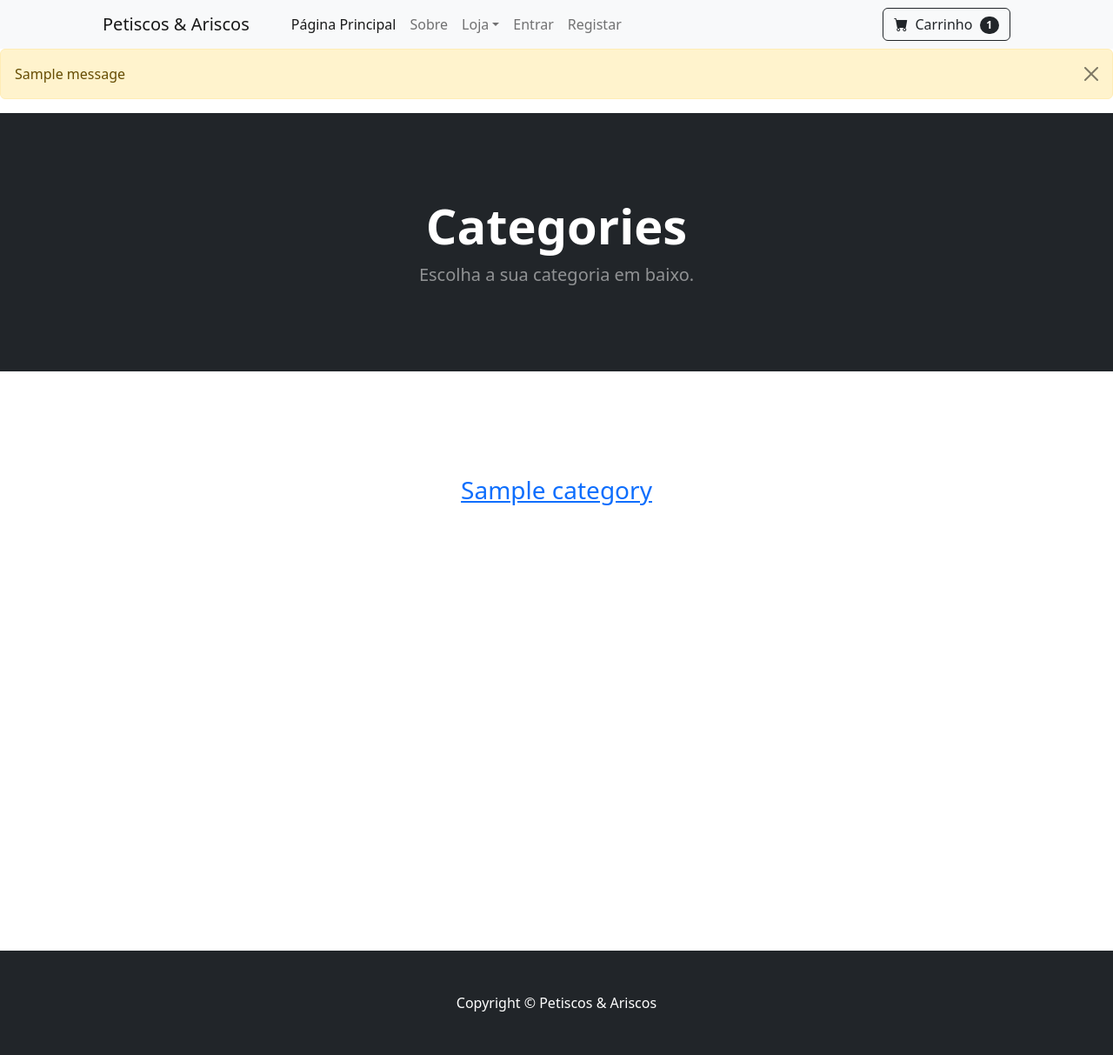
After one commit to godbernaz/petiscos_django, a Django app: template petiscos-web/webecom/mystore/templates/category_summary.html in a window 1280 px wide. The commit adds this page. Shown: the whole page at 87% size. Run offline with Django 3.2, Linux system fonts and the light colour scheme; the template is opened without the code that fills it: most values are stand-ins (such as "Sample title", 1, 10 or a date in 2020); one stand-in notice (Sample message) is shown; some libraries are stand-ins or nearby versions.

Commit message:
All categories page added, delete button in cart added, total price is working even with sales prices

```diff
--- /dev/null
+++ b/petiscos-web/webecom/mystore/templates/category_summary.html
@@ -0,0 +1,31 @@
+{% extends 'base.html' %}
+{% block content %}
+
+        <header class="bg-dark py-5">
+            <div class="container px-4 px-lg-5 my-5">
+                <div class="text-center text-white">
+                    <h1 class="display-4 fw-bolder">Categories</h1>
+                    <p class="lead fw-normal text-white-50 mb-0">Escolha a sua categoria em baixo.</p>
+                </div>
+            </div>
+        </header>
+
+        <div class="container">
+            <div class="row">
+                <center>
+                    <div class="col-8">
+                        <br/><br/><br/><br/>
+                        {% for category in categories %}
+                        <br/>
+                        <h3><a href="{% url 'category' category %}">{{ category }}</a></h3>
+
+                        {% endfor %}
+
+                        <br/><br/><br/><br/><br/><br/><br/><br/><br/><br/><br/><br/><br/><br/><br/><br/><br/><br/><br/><br/><br/>
+                    </div>
+                </center>
+            </div>
+        </div>
+
+
+{% endblock %}
--- a/petiscos-web/webecom/mystore/templates/navbar.html
+++ b/petiscos-web/webecom/mystore/templates/navbar.html
@@ -12,7 +12,7 @@
                 <li class="nav-item dropdown">
                     <a class="nav-link dropdown-toggle" id="navbarDropdown" href="#" role="button" data-bs-toggle="dropdown" aria-expanded="false">Loja</a>
                     <ul class="dropdown-menu" aria-labelledby="navbarDropdown">
-                        <li><a class="dropdown-item" href="{% url 'home' %}">Saldos</a></li>
+                        <li><a class="dropdown-item" href="{% url 'category_summary' %}">Todos os Produtos</a></li>
                         <li><hr class="dropdown-divider" /></li>
                         <li><a class="dropdown-item" href="{% url 'category' 'Entradas' %}">Entradas</a></li>
                         <li><a class="dropdown-item" href="{% url 'category' 'Carnes' %}">Carnes</a></li>
--- a/petiscos-web/webecom/mystore/urls.py
+++ b/petiscos-web/webecom/mystore/urls.py
@@ -9,4 +9,5 @@ urlpatterns = [
     path('register/', views.register_user, name='register'),
     path('product/<int:pk>', views.product, name='product'),
     path('category/<str:cn>', views.category, name='category'),
+    path('category_summary/', views.category_summary, name='category_summary'),
 ]
--- a/petiscos-web/webecom/mystore/views.py
+++ b/petiscos-web/webecom/mystore/views.py
@@ -6,6 +6,10 @@ from django.contrib.auth.models import User
 from django.contrib.auth.forms import UserCreationForm
 from .forms import SignUpForm
 from django import forms
+
+def category_summary(request):
+    categories = Categories.objects.all()
+    return render(request, 'category_summary.html', {'categories':categories})
 
 
 def category(request, cn):
```
Also changed, not shown: petiscos-web/webecom/cart/cart.py (+26 -0 lines), petiscos-web/webecom/cart/templates/cart_summary.html (+27 -6 lines), petiscos-web/webecom/cart/views.py (+12 -2 lines), petiscos-web/webecom/db.sqlite3.
